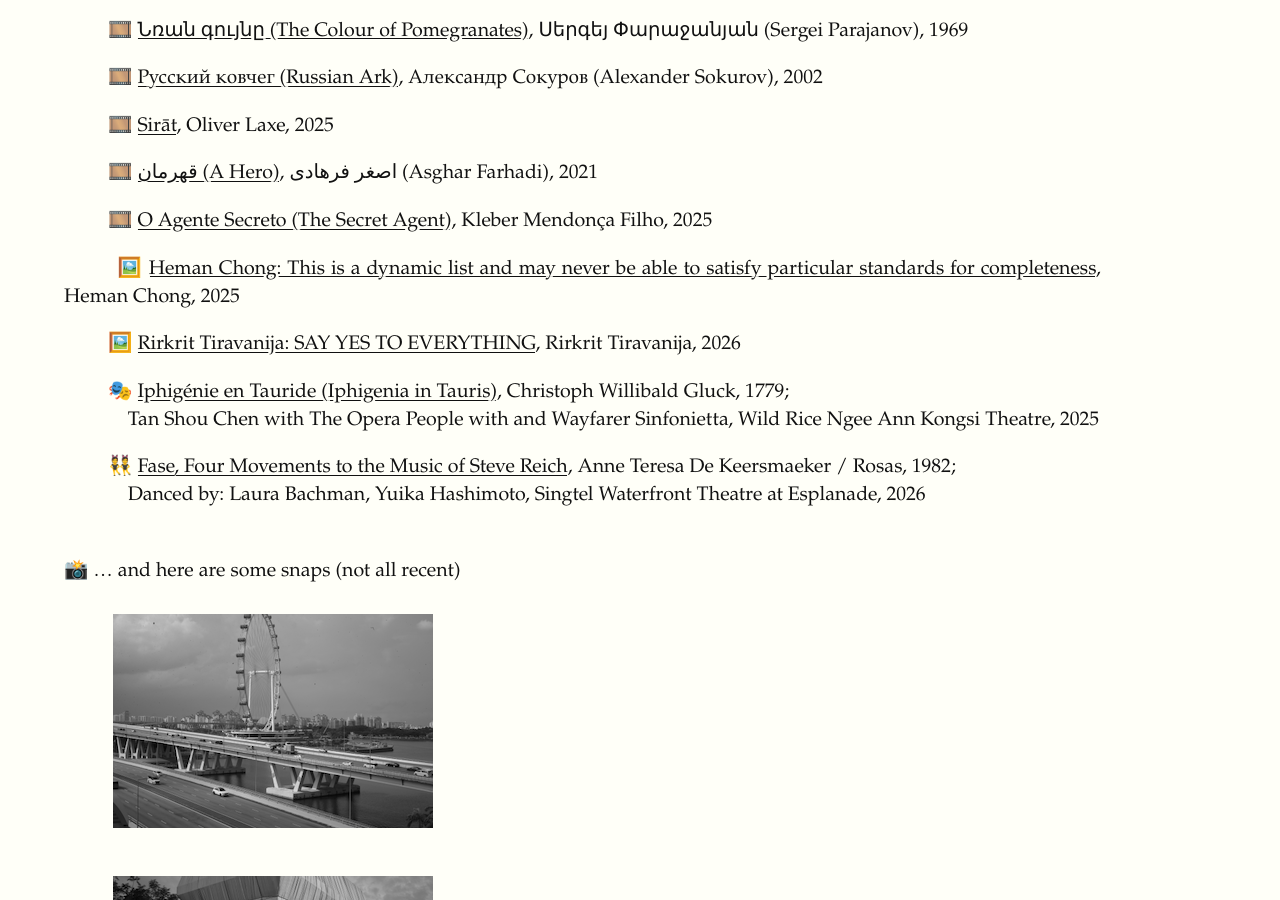
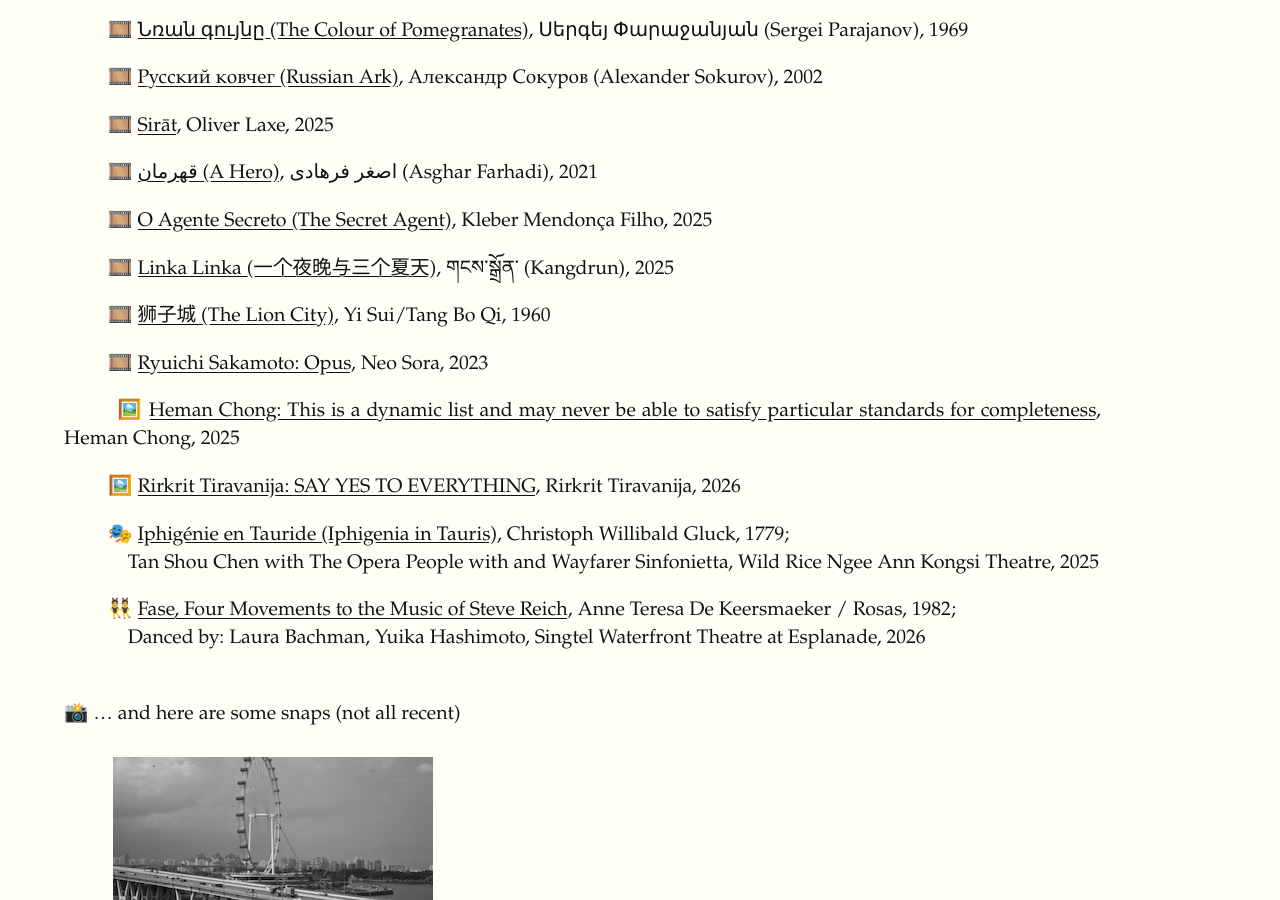
Before and after one commit to hankelvin/hankelvin.github.io, a Jekyll site: the page built from page/index.md, in a window 1280 px wide and 900 px high, scrolled down 934 px. Built offline with Jekyll 4.4.1, drawn with Linux system fonts in a browser that asks for light colours; some web fonts are replaced.

```diff
--- a/_includes/head.html
+++ b/_includes/head.html
@@ -33,7 +33,6 @@
   });
 </script>
 
-<script src="https://polyfill.io/v3/polyfill.min.js?features=es6"></script>
 <script id="MathJax-script" async src="https://cdn.jsdelivr.net/npm/mathjax@3/es5/tex-mml-chtml.js"></script>
 {% endif %}
 
--- a/page/index.md
+++ b/page/index.md
@@ -44,24 +44,30 @@ Here's what's positively occupied my attention recently:
 
 &nbsp;&nbsp;&nbsp;&nbsp;&nbsp;&nbsp;&nbsp;&nbsp; 🎞️ [Matthew Barney: No Restraint](https://www.imdb.com/title/tt0481574), Alison Chernick, 2006
 
-&nbsp;&nbsp;&nbsp;&nbsp;&nbsp;&nbsp;&nbsp;&nbsp; 🎞️ [Chocolat](https://www.imdb.com/title/tt0094868/), Claire Denis, 1988
+&nbsp;&nbsp;&nbsp;&nbsp;&nbsp;&nbsp;&nbsp;&nbsp; 🎞️ [Chocolat](https://www.imdb.com/title/tt0094868), Claire Denis, 1988
 
 &nbsp;&nbsp;&nbsp;&nbsp;&nbsp;&nbsp;&nbsp;&nbsp; 🎞️ [Նռան գույնը (The Colour of Pomegranates)](https://www.imdb.com/title/tt0063555), Սերգեյ Փարաջանյան (Sergei Parajanov), 1969
 
 &nbsp;&nbsp;&nbsp;&nbsp;&nbsp;&nbsp;&nbsp;&nbsp; 🎞️ [Русский ковчег (Russian Ark)](https://www.imdb.com/title/tt0318034), Александр Сокуров (Alexander Sokurov), 2002
 
-&nbsp;&nbsp;&nbsp;&nbsp;&nbsp;&nbsp;&nbsp;&nbsp; 🎞️ [Sirāt](https://www.imdb.com/title/tt32298285/), Oliver Laxe, 2025
+&nbsp;&nbsp;&nbsp;&nbsp;&nbsp;&nbsp;&nbsp;&nbsp; 🎞️ [Sirāt](https://www.imdb.com/title/tt32298285), Oliver Laxe, 2025
 <!-- <span style="font-size: 0.6em;">This film is visually stunning with a banger of script, plot turns, storytelling and cast of characters. There were scenes that evoke David Lynch's [Lost Highway](https://www.imdb.com/title/tt0116922/) (solitary vehicle piercing through the deep dark night) and William Friedkin's [Sorcerer](https://www.imdb.com/title/tt0076740) (high-stakes navigation through mountains and narrow passes with explosive baggage). </span> -->
 
-&nbsp;&nbsp;&nbsp;&nbsp;&nbsp;&nbsp;&nbsp;&nbsp; 🎞️ [قهرمان (A Hero)](https://www.imdb.com/title/tt11777738/), اصغر فرهادی (Asghar Farhadi), 2021
+&nbsp;&nbsp;&nbsp;&nbsp;&nbsp;&nbsp;&nbsp;&nbsp; 🎞️ [قهرمان (A Hero)](https://www.imdb.com/title/tt11777738), اصغر فرهادی (Asghar Farhadi), 2021
 
-&nbsp;&nbsp;&nbsp;&nbsp;&nbsp;&nbsp;&nbsp;&nbsp; 🎞️ [O Agente Secreto (The Secret Agent)](https://www.imdb.com/title/tt27847051/), Kleber Mendonça Filho, 2025
+&nbsp;&nbsp;&nbsp;&nbsp;&nbsp;&nbsp;&nbsp;&nbsp; 🎞️ [O Agente Secreto (The Secret Agent)](https://www.imdb.com/title/tt27847051), Kleber Mendonça Filho, 2025
+
+&nbsp;&nbsp;&nbsp;&nbsp;&nbsp;&nbsp;&nbsp;&nbsp; 🎞️ [Linka Linka (一个夜晚与三个夏天)](https://www.imdb.com/title/tt38574217), གངས་སྒྲོན་ (Kangdrun), 2025
+
+&nbsp;&nbsp;&nbsp;&nbsp;&nbsp;&nbsp;&nbsp;&nbsp; 🎞️ [狮子城 (The Lion City)](https://www.imdb.com/title/tt4834684), Yi Sui/Tang Bo Qi, 1960
+
+&nbsp;&nbsp;&nbsp;&nbsp;&nbsp;&nbsp;&nbsp;&nbsp; 🎞️ [Ryuichi Sakamoto: Opus](https://www.imdb.com/title/tt28490873), Neo Sora, 2023
 
 &nbsp;&nbsp;&nbsp;&nbsp;&nbsp;&nbsp;&nbsp;&nbsp; 🖼️ [Heman Chong: This is a dynamic list and may never be able to satisfy particular standards for completeness](https://www.singaporeartmuseum.sg/art-events/exhibitions/heman-chong), Heman Chong, 2025
 
 &nbsp;&nbsp;&nbsp;&nbsp;&nbsp;&nbsp;&nbsp;&nbsp; 🖼️ [Rirkrit Tiravanija: SAY YES TO EVERYTHING](https://www.stpi.com.sg/whats-on/rirkrit-tiravanija-say-yes-to-everything), Rirkrit Tiravanija, 2026
 
-&nbsp;&nbsp;&nbsp;&nbsp;&nbsp;&nbsp;&nbsp;&nbsp; 🎭 [Iphigénie en Tauride (Iphigenia in Tauris)](https://theoperapeople.com/), Christoph Willibald Gluck, 1779; <br>
+&nbsp;&nbsp;&nbsp;&nbsp;&nbsp;&nbsp;&nbsp;&nbsp; 🎭 [Iphigénie en Tauride (Iphigenia in Tauris)](https://theoperapeople.com), Christoph Willibald Gluck, 1779; <br>
 &nbsp;&nbsp;&nbsp;&nbsp;&nbsp;&nbsp;&nbsp;&nbsp;&nbsp;&nbsp;&nbsp;&nbsp; Tan Shou Chen with The Opera People with and Wayfarer Sinfonietta, Wild Rice Ngee Ann Kongsi Theatre, 2025
 
 &nbsp;&nbsp;&nbsp;&nbsp;&nbsp;&nbsp;&nbsp;&nbsp; 👯 [Fase, Four Movements to the Music of Steve Reich](https://www.sistic.com.sg/events/fase0426), Anne Teresa De Keersmaeker / Rosas, 1982; <br>
```
Also changed, not shown: _posts/2026-04-24-Multimodality_P1.md (+4 -4 lines), about/index.md (+1 -1 lines).
